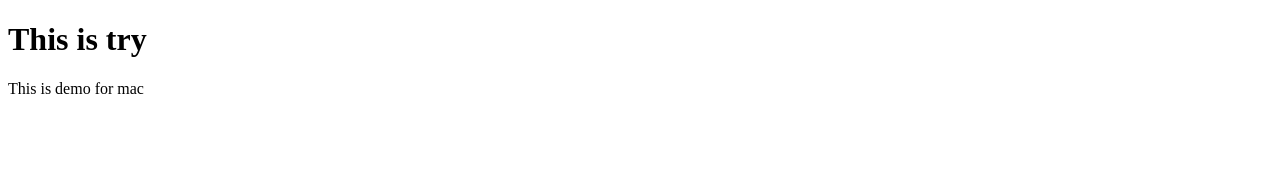
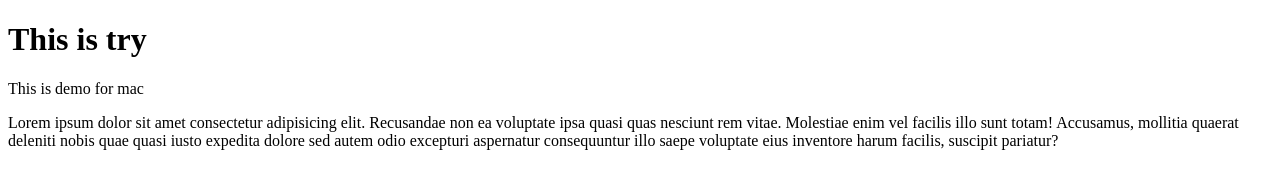
Before and after one commit to salimreza007/demoproject, a plain HTML site: page index.html in a window 1280 px wide. Drawn offline with Linux system fonts and the light colour scheme.

```diff
--- a/index.html
+++ b/index.html
@@ -9,5 +9,6 @@
 <body>
     <h1>This is try</h1>
     <p>This is demo for mac</p>
+    <p>Lorem ipsum dolor sit amet consectetur adipisicing elit. Recusandae non ea voluptate ipsa quasi quas nesciunt rem vitae. Molestiae enim vel facilis illo sunt totam! Accusamus, mollitia quaerat deleniti nobis quae quasi iusto expedita dolore sed autem odio excepturi aspernatur consequuntur illo saepe voluptate eius inventore harum facilis, suscipit pariatur?</p>
 </body>
 </html>
```
Also changed, not shown: 1 other file.
